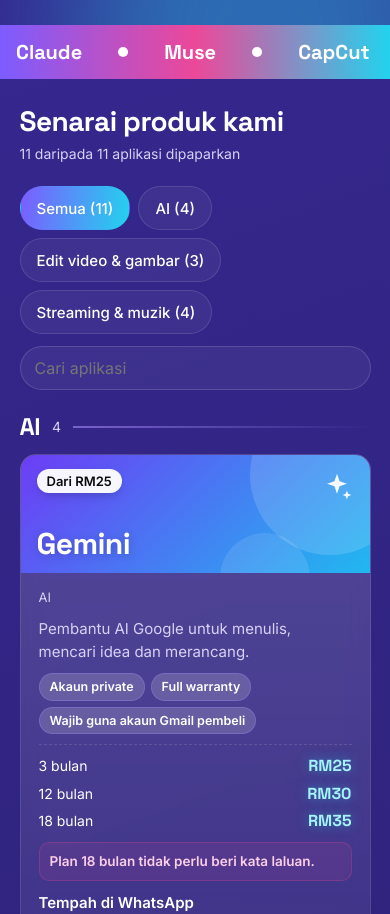
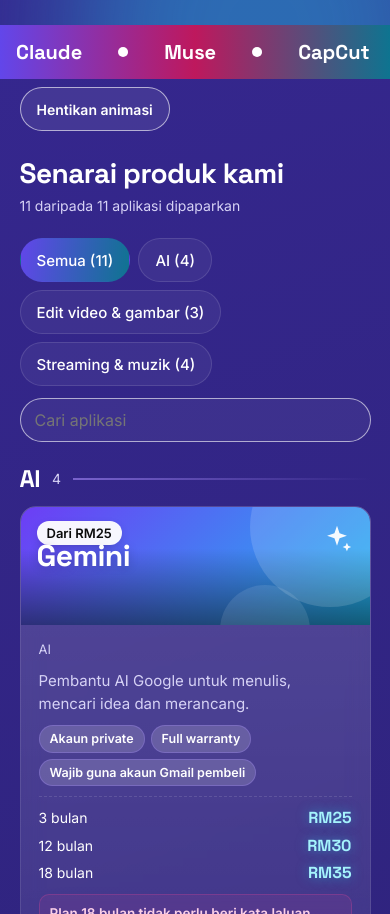
Before and after one commit to kedaipremium/kedaipremium.github.io, a plain HTML site: page index.html in a window 390 px wide. Shown: the part 1086-2000 px from the top of the page. Drawn offline with Linux system fonts and the light colour scheme.

Commit message:
Enhance accessibility and focus styles in index.html
Added accessibility features and improved focus styles for better usability.

```diff
--- a/index.html
+++ b/index.html
@@ -226,9 +226,27 @@ footer{border-top-color:rgba(255,255,255,.08)}
 .totop{background:rgba(42,33,112,.85);border-color:rgba(255,255,255,.3)}
 .logo .crown{color:#fff}
 .fan .card:focus-visible .face{stroke:#fff}
+/* KEBOLEHCAPAIAN (WCAG 2.2 AA) */
+:root{--wa:#0f7a40}
+.btn.pri,.lang button[aria-pressed=true],.chip[aria-pressed=true]{background:linear-gradient(100deg,#6246ea,#0e7490)}
+.marq{background:linear-gradient(90deg,#6246ea,#be185d,#0e7490)}
+.close{background:linear-gradient(120deg,#5b3fd9,#0e7490 55%,#be185d)}
+.cover{background:linear-gradient(0deg,rgba(0,0,0,.5),rgba(0,0,0,0) 65%),linear-gradient(135deg,var(--h1),var(--h2))}
+.search input{border-color:rgba(255,255,255,.6)}
+a:focus-visible,button:focus-visible,summary:focus-visible,input:focus-visible,[tabindex]:focus-visible{outline:3px solid #fde047!important;outline-offset:3px}
+.fan .card:focus-visible{outline:none!important}
+.fan .card:focus-visible .face{stroke:#fde047;stroke-width:5}
+.skip{position:absolute;left:12px;top:-80px;z-index:50;background:#fde047;color:#111;font-weight:700;padding:12px 18px;border-radius:12px;text-decoration:none}
+.skip:focus{top:12px}
+.sr{position:absolute!important;width:1px;height:1px;overflow:hidden;clip:rect(0 0 0 0);white-space:nowrap}
+.prod a{display:inline-flex;align-items:center;min-height:44px}
+.motion{display:flex;justify-content:flex-start;padding:8px max(5vw,16px) 0}
+.motion button{min-height:44px;padding:0 16px;border-radius:999px;border:1.5px solid rgba(255,255,255,.6);background:rgba(255,255,255,.08);color:#fff;font:600 14px Inter,sans-serif;cursor:pointer}
+.still *,.still *::before,.still *::after{animation:none!important;transition:none!important}
 </style>
 </head>
 <body>
+<a class="skip" href="#main" data-t="skip">Langkau ke kandungan</a>
 <nav>
   <div class="navin">
     <a class="logo" href="#top"><svg class="crown" viewBox="0 0 96 70" aria-hidden="true"><path d="M10 56 L6 16 L30 36 L48 8 L66 36 L90 16 L86 56 Z" fill="currentColor" stroke="currentColor" stroke-width="4" stroke-linejoin="round"/><circle cx="48" cy="36" r="7" fill="var(--mint)"/><rect x="10" y="58" width="76" height="9" rx="4.5" fill="#128c4a"/></svg><span><span style="font-weight:500">Kedai</span>Premium</span></a>
@@ -260,16 +278,18 @@ footer{border-top-color:rgba(255,255,255,.08)}
         <a class="btn sec" id="heroWa" href="#" data-t="ctaAsk">Tanya harga</a>
       </div>
     </div>
-    <div class="fig" id="fig"><svg id="fan" class="fan" role="img" aria-label="KedaiPremium"></svg></div>
+    <div class="fig" id="fig"><svg id="fan" class="fan" role="group" aria-labelledby="fanLbl"><title id="fanLbl">Pilih kategori</title></svg></div>
   </div>
 </header>
 
+<main id="main" tabindex="-1">
 <div class="marq" aria-hidden="true"><div class="row" id="marq"></div></div>
+<div class="motion"><button id="motionBtn" aria-pressed="false">Hentikan animasi</button></div>
 
 <section class="band" id="produk">
   <div class="wrap">
     <h2 data-t="pTitle">Senarai produk kami</h2>
-    <p class="count" id="count"></p>
+    <p class="count" id="count" aria-live="polite"></p>
     <p class="fx" id="fx" hidden></p>
     <div class="tools">
       <div class="chips" id="chips" role="group" aria-label="Kategori"></div>
@@ -327,6 +347,7 @@ footer{border-top-color:rgba(255,255,255,.08)}
     <a class="btn wa" id="closeWa" href="#" data-t="cBtn">Tempah melalui WhatsApp</a>
   </div>
 </section>
+</main>
 
 <footer class="band">
   <div class="wrap">
@@ -339,10 +360,10 @@ footer{border-top-color:rgba(255,255,255,.08)}
       <p data-t="legal">KedaiPremium bukan wakil rasmi dan tidak bergabung dengan syarikat pemilik aplikasi yang disenaraikan. Semua nama produk dan tanda dagangan adalah milik pemilik masing-masing.</p>
     </div>
   </div>
-</footer>
 
 <button class="totop" id="totop" aria-label="Ke atas / Back to top">↑</button>
 <a class="fab" id="fab" href="#" aria-label="WhatsApp"><svg viewBox="0 0 32 32" fill="#fff" aria-hidden="true"><path d="M16 3a13 13 0 0 0-11.2 19.6L3 29l6.6-1.7A13 13 0 1 0 16 3zm0 23.6c-2 0-4-.6-5.7-1.6l-.4-.2-3.9 1 1-3.8-.3-.4A10.6 10.6 0 1 1 16 26.6zm5.8-7.9c-.3-.2-1.9-.9-2.2-1s-.5-.2-.7.2-.8 1-1 1.2-.4.2-.7 0a8.7 8.7 0 0 1-4.3-3.8c-.3-.5.3-.5.9-1.6.1-.2 0-.4 0-.5l-1-2.4c-.3-.6-.5-.5-.7-.5h-.6c-.2 0-.5.1-.8.4s-1 1-1 2.5 1.1 2.9 1.2 3.1 2.1 3.2 5.1 4.5c1.9.8 2.6.9 3.6.7.6-.1 1.9-.8 2.1-1.5s.3-1.3.2-1.5-.2-.2-.5-.4z"/></svg></a>
+</footer>
 <script>
 {
 const PHONE='60107627782';
@@ -366,7 +387,7 @@ q5:'Boleh sambung langganan?',a5:'Boleh. Hubungi kami sebelum tempoh tamat supay
 cTitle:'Sedia untuk langgan?',c1:'WhatsApp',c2:'untuk harga terkini dan tempahan.',cBtn:'Tempah melalui WhatsApp',
 about:'Kedai langganan aplikasi premium. Tempahan dan bantuan melalui WhatsApp.',ftCat:'Kategori',hours:'Waktu operasi: 10 pagi hingga 11 malam',
 legal:'KedaiPremium bukan wakil rasmi dan tidak bergabung dengan syarikat pemilik aplikasi yang disenaraikan. Semua nama produk dan tanda dagangan adalah milik pemilik masing-masing.',
-fx:'Harga USD ialah anggaran (1 USD ≈ RM4.10). Bayaran sebenar dibuat dalam RM.',msgGen:'Salam, saya nak tanya harga langganan premium.',msgP:n=>'Salam, saya nak tanya harga dan pakej '+n+'.'},
+fx:'Harga USD ialah anggaran (1 USD ≈ RM4.10). Bayaran sebenar dibuat dalam RM.',skip:'Langkau ke kandungan',stopAnim:'Hentikan animasi',playAnim:'Mainkan animasi',pickCat:'Pilih kategori',newTab:'buka WhatsApp dalam tab baharu',waFab:'Hubungi kami di WhatsApp',msgGen:'Salam, saya nak tanya harga langganan premium.',msgP:n=>'Salam, saya nak tanya harga dan pakej '+n+'.'},
 en:{nProd:'Products',nHow:'How to buy',nFaq:'FAQ',nContact:'Contact',waUs:'WhatsApp us',
 h1:'Premium AI, video editing and streaming subscriptions in one place',
 lead:'Choose the app you need, message us on WhatsApp, and your access is sent straight to you. Easy, fast, and we help until you are logged in.',
@@ -385,7 +406,7 @@ q5:'Can I renew?',a5:'Yes. Contact us before your subscription ends so your acce
 cTitle:'Ready to subscribe?',c1:'WhatsApp',c2:'for the latest prices and orders.',cBtn:'Order on WhatsApp',
 about:'Premium app subscription store. Orders and support on WhatsApp.',ftCat:'Categories',hours:'Hours: 10am to 11pm',
 legal:'KedaiPremium is not an official representative of, and is not affiliated with, the companies that own the listed apps. All product names and trademarks belong to their respective owners.',
-fx:'USD prices are estimates (1 USD ≈ RM4.10). Payment is made in RM.',msgGen:'Hi, I would like to ask about premium subscription prices.',msgP:n=>'Hi, I would like to ask about the price and packages for '+n+'.'}
+fx:'USD prices are estimates (1 USD ≈ RM4.10). Payment is made in RM.',skip:'Skip to content',stopAnim:'Stop animations',playAnim:'Play animations',pickCat:'Choose a category',newTab:'opens WhatsApp in a new tab',waFab:'Contact us on WhatsApp',msgGen:'Hi, I would like to ask about premium subscription prices.',msgP:n=>'Hi, I would like to ask about the price and packages for '+n+'.'}
 };
 const CATS=[
   {id:'ai',name:['AI','AI'],shade:'#7c5cff'},
@@ -437,6 +458,8 @@ const P=[
     [WT],
     [['Apa maksud region rawak? Akaun Spotify ini mungkin didaftar di negara lain, bukan Malaysia. Anda tetap boleh dengar lagu dan podcast seperti biasa. Cuma ada sesetengah lagu dan cadangan playlist yang mungkin berbeza sedikit.','What does random region mean? This Spotify account may be registered in another country, not Malaysia. You can still listen to music and podcasts as usual. Only a few songs and playlist suggestions may be slightly different.']]]
 ];
+let still=false;try{still=localStorage.getItem('kp-still')==='1';}catch(e){}
+if(still)document.documentElement.classList.add('still');
 let lang='ms',cur$='myr';const RATE=4.10;
 try{const v=localStorage.getItem('kp-cur');if(v==='usd'||v==='myr')cur$=v;}catch(e){}
 const money=v=>{if(cur$==='myr')return v;const m=String(v).match(/^([+]?)RM *([0-9.]+)$/i);return m?m[1]+'US$'+(parseFloat(m[2])/RATE).toFixed(2):v;};
@@ -461,15 +484,16 @@ const renderChips=()=>{
 };
 const num=v=>{const m=String(v).match(/^RM *([0-9.]+)$/i);return m?parseFloat(m[1]):null;};
 const minOf=p=>Array.isArray(p[3])?Math.min(...p[3].map(k=>num(k[1])).filter(x=>x!==null)):null;
-const card=(p,i)=>{
+const card=(p,i,lv)=>{
+  const hx=lv||'h3';
   const mn=minOf(p);
   const h=HUES[P.indexOf(p)%HUES.length];
-  let o='<article class="prod'+(p[3]==='soon'?' lock':'')+'" style="animation-delay:'+(i*0.04).toFixed(2)+'s"><div class="cover" style="--h1:'+h[0]+';--h2:'+h[1]+'">'+ICON[p[1]]+(mn?'<span class="from">'+esc(t('from')+money('RM'+mn))+'</span>':p[3]==='soon'?'<span class="from soonb">'+esc(t('soon'))+'</span>':'')+'<h3 class="big">'+esc(p[0])+'</h3></div><span class="cat">'+esc(catName(p[1]))+'</span><p>'+esc(L(p[2]))+'</p>';
+  let o='<article class="prod'+(p[3]==='soon'?' lock':'')+'" style="animation-delay:'+(i*0.04).toFixed(2)+'s"><div class="cover" style="--h1:'+h[0]+';--h2:'+h[1]+'">'+ICON[p[1]]+(mn?'<span class="from">'+esc(t('from')+money('RM'+mn))+'</span>':p[3]==='soon'?'<span class="from soonb">'+esc(t('soon'))+'</span>':'')+'<'+hx+' class="big">'+esc(p[0])+'</'+hx+'></div><span class="cat">'+esc(catName(p[1]))+'</span><p>'+esc(L(p[2]))+'</p>';
   if(p[4])o+='<div class="tags">'+p[4].map(x=>'<span>'+esc(L(x))+'</span>').join('')+'</div>';
   o+=p[3]==='soon'?'<div class="soonbox">'+esc(t('soonTxt'))+'</div>':p[3]?'<ul class="pk">'+p[3].map(k=>'<li><span>'+esc(L(k[0]))+'</span><b>'+esc(money(k[1]))+'</b></li>').join('')+'</ul>':'<div class="ask">'+esc(t('ask'))+'</div>';
   if(p[6])o+=p[6].map(n=>{const x=L(n),k=x.indexOf('? ');return '<div class="info">'+(k>0?'<b>'+esc(x.slice(0,k+1))+'</b>'+esc(x.slice(k+2)):esc(x))+'</div>';}).join('');
   if(p[5])o+=p[5].map(n=>'<div class="note">'+esc(L(n))+'</div>').join('');
-  o+=p[3]==='soon'?'<span class="locked"><svg viewBox="0 0 24 24" fill="none" stroke="currentColor" stroke-width="2" stroke-linecap="round" aria-hidden="true"><rect x="5" y="11" width="14" height="10" rx="2"/><path d="M8 11V8a4 4 0 0 1 8 0v3"/></svg>'+esc(t('locked'))+'</span></article>':'<a href="'+wa(t('msgP')(p[0]))+'" target="_blank" rel="noopener">'+esc(t('order'))+'</a></article>';
+  o+=p[3]==='soon'?'<span class="locked"><svg viewBox="0 0 24 24" fill="none" stroke="currentColor" stroke-width="2" stroke-linecap="round" aria-hidden="true"><rect x="5" y="11" width="14" height="10" rx="2"/><path d="M8 11V8a4 4 0 0 1 8 0v3"/></svg>'+esc(t('locked'))+'</span></article>':'<a href="'+wa(t('msgP')(p[0]))+'" target="_blank" rel="noopener">'+esc(t('order'))+'<span class="sr"> ('+esc(p[0])+', '+esc(t('newTab'))+')</span></a></article>';
   return o;
 };
 const render=()=>{
@@ -477,8 +501,8 @@ const render=()=>{
   const list=P.filter(p=>(cur==='all'||p[1]===cur)&&(!s||p[0].toLowerCase().includes(s)||p[2].join(' ').toLowerCase().includes(s)));
   count.textContent=t('count')(list.length,P.length);
   if(!list.length){grid.className='';grid.innerHTML='<div class="empty">'+esc(t('empty'))+'</div>';return;}
-  if(cur==='all'&&!s){grid.className='';let k=0;grid.innerHTML=CATS.map(c=>{const it=list.filter(p=>p[1]===c.id);return '<div class="group"><div class="ghead"><h3>'+esc(L(c.name))+'</h3><span>'+it.length+'</span></div><div class="grid">'+it.map(p=>card(p,k++)).join('')+'</div></div>';}).join('');}
-  else{grid.className='grid';grid.innerHTML=list.map(card).join('');}
+  if(cur==='all'&&!s){grid.className='';let k=0;grid.innerHTML=CATS.map(c=>{const it=list.filter(p=>p[1]===c.id);return '<div class="group"><div class="ghead"><h3>'+esc(L(c.name))+'</h3><span>'+it.length+'</span></div><div class="grid">'+it.map(p=>card(p,k++,'h4')).join('')+'</div></div>';}).join('');}
+  else{grid.className='grid';grid.innerHTML=list.map((p,i)=>card(p,i,'h3')).join('');}
 };
 const applyLang=()=>{
   document.documentElement.lang=lang==='en'?'en':'ms';
@@ -492,8 +516,11 @@ const applyLang=()=>{
   const fx=document.getElementById('fx');fx.hidden=cur$!=='usd';fx.textContent=t('fx');
   for(const id of ['navWa','heroWa','closeWa','fab']){const a=document.getElementById(id);a.href=wa(t('msgGen'));a.target='_blank';a.rel='noopener';}
   document.getElementById('footCats').innerHTML=CATS.map(c=>'<li>'+esc(L(c.name))+'</li>').join('');
+  document.getElementById('fab').setAttribute('aria-label',t('waFab'));
+  const mb=document.getElementById('motionBtn');mb.textContent=t(still?'playAnim':'stopAnim');mb.setAttribute('aria-pressed',still);
   renderChips();render();draw();
 };
+document.getElementById('motionBtn').addEventListener('click',()=>{still=!still;document.documentElement.classList.toggle('still',still);try{localStorage.setItem('kp-still',still?'1':'0');}catch(e){}applyLang();});
 const setLang=v=>{lang=v;try{localStorage.setItem('kp-lang',v);}catch(e){}applyLang();};
 document.getElementById('lMs').addEventListener('click',()=>setLang('ms'));
 document.getElementById('lEn').addEventListener('click',()=>setLang('en'));
@@ -516,13 +543,13 @@ function draw(){
   const cw=Math.min(W*0.52,270,(H-100)/1.42),ch=cw*1.42;
   const cx=W/2,base=(H+ch)/2+24;
   const angs=CATS.map((c,i)=>(i-(CATS.length-1)/2)*16);
-  let out='<defs><linearGradient id="gl" x1="0" y1="0" x2="1" y2="1"><stop offset="0" stop-color="#fff" stop-opacity=".55"/><stop offset=".5" stop-color="#fff" stop-opacity="0"/></linearGradient></defs>';
+  let out='<title id="fanLbl">'+esc(t('pickCat'))+'</title><defs><linearGradient id="gl" x1="0" y1="0" x2="1" y2="1"><stop offset="0" stop-color="#fff" stop-opacity=".55"/><stop offset=".5" stop-color="#fff" stop-opacity="0"/></linearGradient></defs>';
   out+='<ellipse cx="'+cx+'" cy="'+(base+10)+'" rx="'+(cw*1.25)+'" ry="'+(cw*0.12)+'" fill="#7c5cff" opacity=".25"/>';
   CATS.forEach((c,i)=>{
     const ink='#ffffff';
     const items=P.filter(p=>p[1]===c.id);
     const x=cx-cw/2,y=base-ch;
-    out+='<g class="card" tabindex="0" role="button" aria-label="'+esc(L(c.name))+'" data-c="'+c.id+'" style="transform-origin:'+cx+'px '+(base+ch*0.2)+'px;transform:rotate('+(spread?angs[i]:0)+'deg)" data-a="'+angs[i]+'"><g class="lift"><g class="bob" style="animation-delay:'+(i*0.6)+'s">';
+    out+='<g class="card" tabindex="0" role="button" data-c="'+c.id+'" style="transform-origin:'+cx+'px '+(base+ch*0.2)+'px;transform:rotate('+(spread?angs[i]:0)+'deg)" data-a="'+angs[i]+'"><g class="lift"><g class="bob" style="animation-delay:'+(i*0.6)+'s">';
     out+='<rect x="'+(x+6)+'" y="'+(y+8)+'" width="'+cw+'" height="'+ch+'" rx="18" fill="#0b0b0c" opacity=".18"/>';
     out+='<rect x="'+x+'" y="'+y+'" width="'+cw+'" height="'+ch+'" rx="18" class="face" fill="'+c.shade+'" stroke="rgba(255,255,255,.35)" stroke-width="1.5"/>';
     out+='<rect x="'+x+'" y="'+y+'" width="'+cw+'" height="'+(ch*0.5)+'" rx="18" fill="url(#gl)"/>';
```
